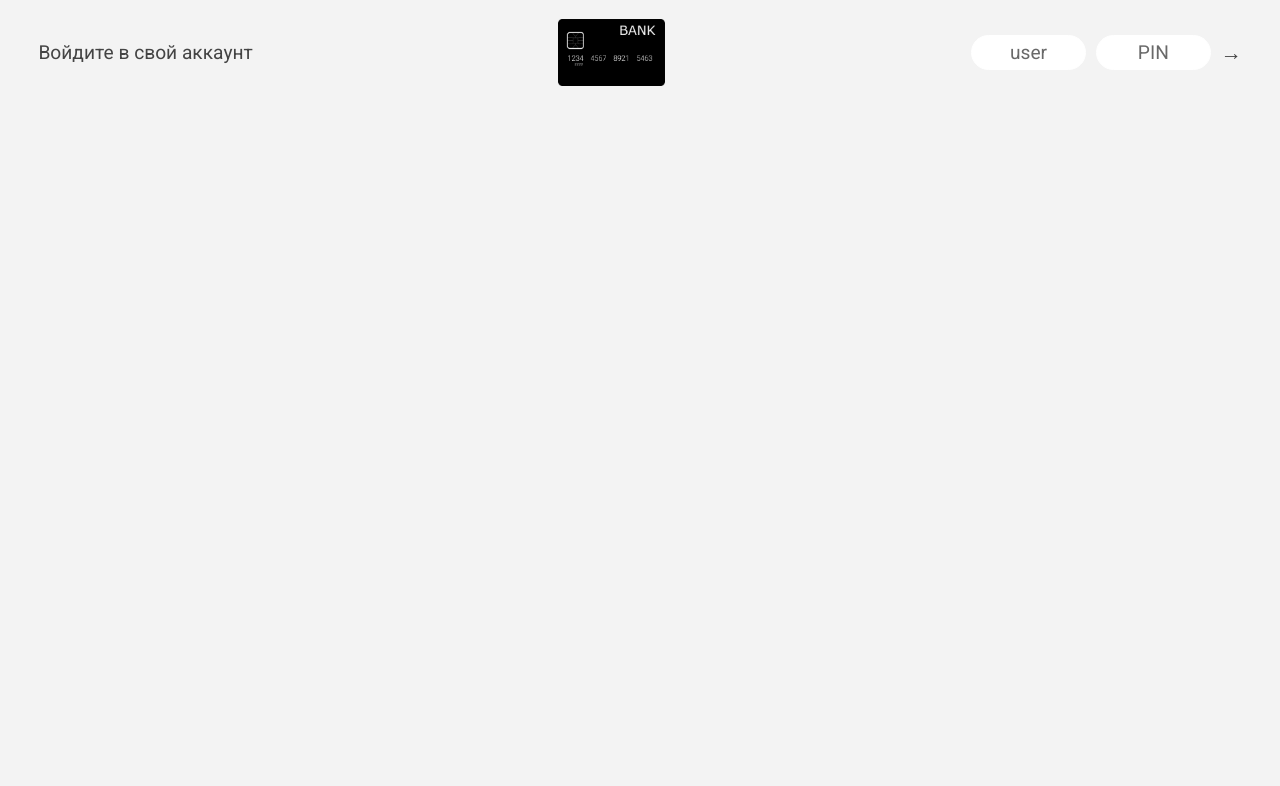
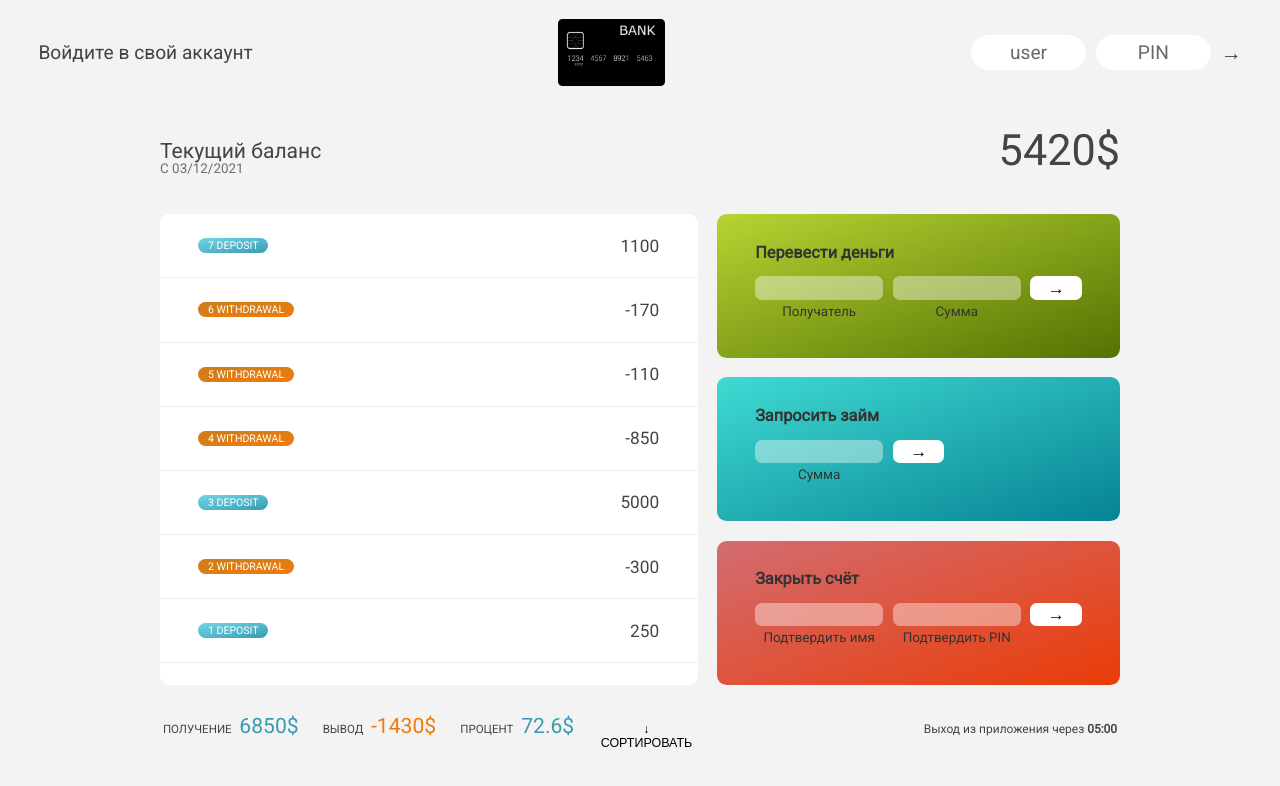
Before and after one commit to KombinatorVit/js-tasks, a website: page StarterCode/index.html in a window 1280 px wide. Drawn offline with Linux system fonts and the light colour scheme.

Commit message:
update project

```diff
--- a/StarterCode/script.js
+++ b/StarterCode/script.js
@@ -1,6 +1,5 @@
 'use strict';
 
-// Simply Bank App
 
 const account1 = {
     userName: 'Cecil Ireland',
@@ -64,3 +63,59 @@ const inputTransferAmount = document.querySelector('.form__input--amount');
 const inputLoanAmount = document.querySelector('.form__input--loan-amount');
 const inputCloseUsername = document.querySelector('.form__input--user');
 const inputClosePin = document.querySelector('.form__input--pin');
+
+
+const displayTransactions = (arr) => {
+
+    containerTransactions.innerHTML = ''
+    arr.forEach((el, index) => {
+
+        const transType = el > 0 ? 'deposit' : 'withdrawal'
+
+        const transactionRow = `
+        <div class="transactions__row">
+           <div class="transactions__type transactions__type--${transType}">
+                ${index}  ${transType}       </div>
+          <div class="transactions__value">${el} </div>
+         </div>
+        `;
+        containerTransactions.insertAdjacentHTML('afterbegin', transactionRow)
+
+    })
+}
+displayTransactions(account1.transactions)
+
+const createNicknames = (arr) => {
+
+    arr.forEach(el => el.nickName = el.userName.toLowerCase().split(' ').map(el => el.slice(0, 1)).join(' '))
+}
+
+createNicknames(accounts)
+
+
+const displayBalance = (transactions) => {
+    const balance = transactions.reduce((acc, el) => {
+        return acc + el
+    }, 0)
+    labelBalance.innerHTML = balance + "$"
+}
+
+displayBalance(account1.transactions)
+
+const displayTotal = (transaction) => {
+    const depositsTotal = transaction.filter(el => el >= 0).reduce((acc, el) => acc + el
+        , 0)
+    labelSumIn.textContent = depositsTotal + "$"
+
+
+    const withdrawaalsTotal = transaction.filter(el => el < 0).reduce((acc, el) => acc + el
+        , 0)
+    labelSumOut.textContent = withdrawaalsTotal + "$"
+
+
+    const interestTotal = transaction.filter(el => el > 0).map(dep => (dep * 1.1) / 100).filter(el=> el>5).reduce((acc, el) => acc + el
+        , 0)
+
+    labelSumInterest.textContent = interestTotal + '$'
+}
+displayTotal(account1.transactions)
--- a/StarterCode/style.css
+++ b/StarterCode/style.css
@@ -88,7 +88,7 @@ nav {
   gap: 2rem;
 
   /* Create fade anumation */
-  opacity: 0;
+  opacity: 100;
   transition: all 1s;
 }
 
```
Lines whose indentation alone changed are shown as unchanged.
